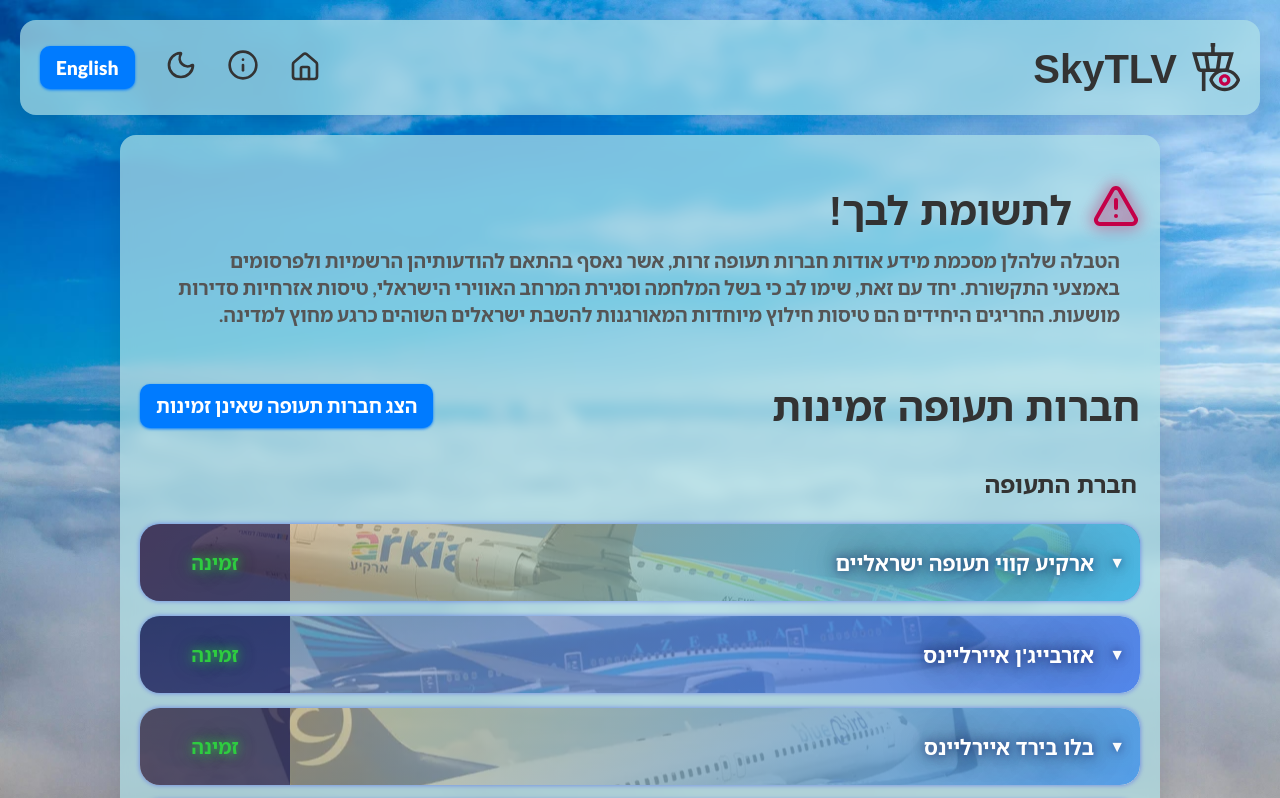
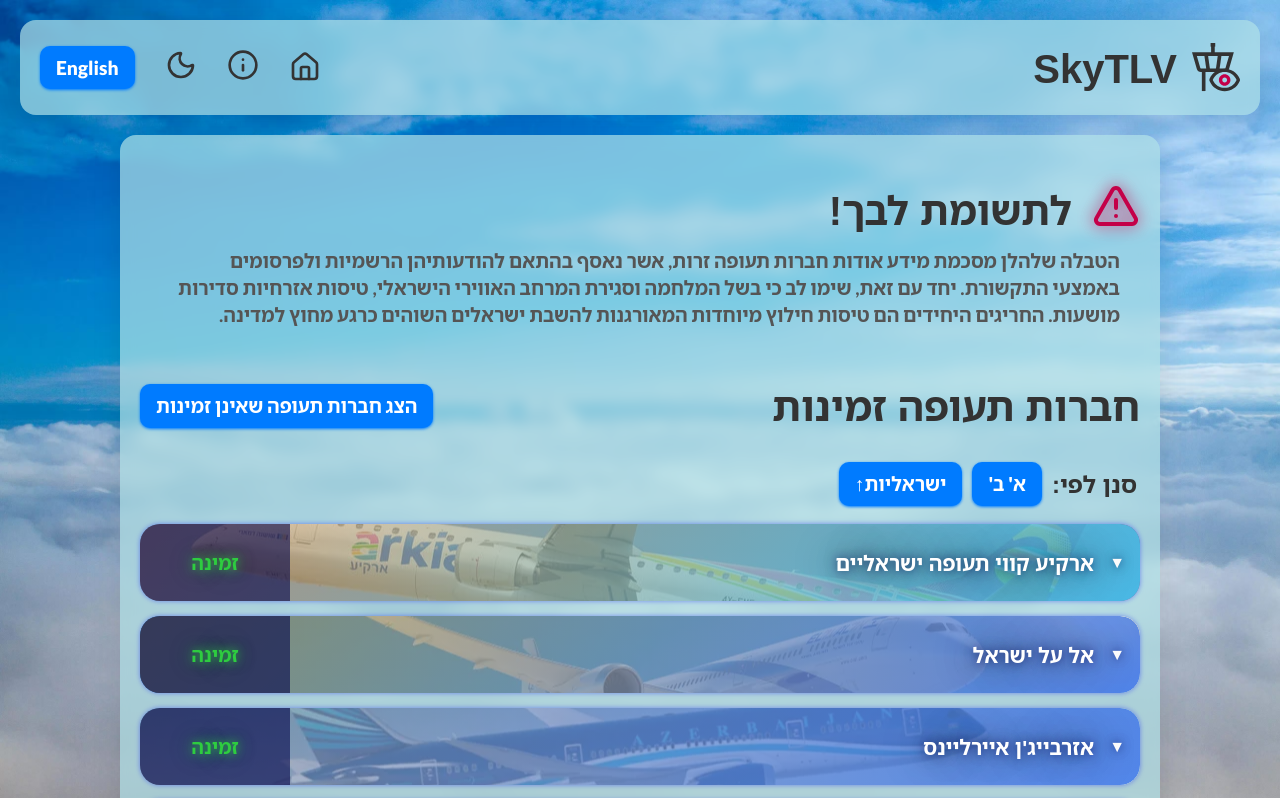
Before and after one commit to norderan/airlines-availability-in-israel, a React (Vite) app: page / in a window 1280 px wide. Shown: the top 798 px of the page. Built offline with nearby package versions, Linux system fonts and the light colour scheme.

Commit message:
Add sorting feature with useMemo

```diff
--- a/src/data/airlinesAvailabilityInIsrael.json
+++ b/src/data/airlinesAvailabilityInIsrael.json
@@ -109,7 +109,8 @@
     "imageName": "airhaifa.webp",
     "primaryColor": "hsl(160, 50%, 40%)",
     "secondaryColor": "hsl(200, 30%, 80%)",
-    "website": "https://www.airhaifa.co.il/"
+    "website": "https://www.airhaifa.co.il/",
+    "isIsraeli": true
   },
   {
     "name": {
@@ -173,7 +174,8 @@
     "imageName": "arkia.webp",
     "primaryColor": "hsl(196, 100%, 40%)",
     "secondaryColor": "hsl(30, 100%, 50%)",
-    "website": "https://www.arkia.com/"
+    "website": "https://www.arkia.com/",
+    "isIsraeli": true
   },
   {
     "name": {
@@ -333,7 +335,8 @@
     "imageName": "elal.webp",
     "primaryColor": "hsl(220, 40%, 30%)",
     "secondaryColor": "hsl(44, 100%, 50%)",
-    "website": "https://www.elal.com/"
+    "website": "https://www.elal.com/",
+    "isIsraeli": true
   },
   {
     "name": {
@@ -477,7 +480,8 @@
     "imageName": "israir.webp",
     "primaryColor": "hsl(28, 90%, 55%)",
     "secondaryColor": "hsl(210, 60%, 35%)",
-    "website": "https://www.israir.co.il/"
+    "website": "https://www.israir.co.il/",
+    "isIsraeli": true
   },
   {
     "name": {
--- a/src/features/AvailableAirlines/AvailableAirlines.jsx
+++ b/src/features/AvailableAirlines/AvailableAirlines.jsx
@@ -1,17 +1,22 @@
-import React from "react";
+import React, { useState, useMemo } from "react";
 import styles from "./AvailableAirlines.module.scss";
 import airlinesData from "../../data/airlinesAvailabilityInIsrael.json";
 import { useLanguage } from "../../context/LanguageContext";
 import AirlineCard from "../../components/AirlineCard/AirlineCard";
-import { useState } from "react";
 import MessageAlert from "../../components/MessageAlert/MessageAlert";
-
+import parseDateString from "../../utils/parseDateString";
 function AvailableAirlines() {
   const [showAvailableAirlines, setShowAvailableAirlines] = useState(true);
+  const [sortBy, setSortBy] = useState("israeli");
 
-  const availableAirlines = airlinesData.filter(
-    (airline) => Boolean(airline.isAvailable) === showAvailableAirlines
-  );
+  const filteredAndSortedAirlines = useMemo(() => {
+    // 1. First, filter the data
+    const filtered = airlinesData.filter(
+      (airline) => Boolean(airline.isAvailable) === showAvailableAirlines
+    );
+
+    return sortAirlines(sortBy, filtered);
+  }, [showAvailableAirlines, sortBy]);
 
   const toggleAvailableAirlines = () => {
     setShowAvailableAirlines(!showAvailableAirlines);
@@ -29,8 +34,12 @@
       noAirlines: "No airlines are currently available.",
       availableStatus: "Available",
       unavailableStatus: "Not Available",
-      returnDateLabel: "Estimated Return",
-      airlineName: "Airline",
+      returnDateLabel: "Return",
+
+      // Sorting
+      sort: "Sort by: ",
+      sortByName: "Alphabetical",
+      israeli: "Israeli",
     },
     hebrew: {
       availableAirlines: "חברות תעופה זמינות",
@@ -40,21 +49,39 @@
       noAirlines: "אין חברות תעופה זמינות כרגע.",
       availableStatus: "זמינה",
       unavailableStatus: "לא זמינה",
-      returnDateLabel: "חזרה משוערת",
-      airlineName: "חברת התעופה",
+      returnDateLabel: "חזרה",
+
+      //Sorting
+      sort: "סנן לפי: ",
+      sortByName: "א' ב'",
+      israeli: " ישראליות",
     },
   };
 
   const currentTranslations = text[language] || text.english; // Fallback to English
   // Accordion logic
   const [activeIndex, setActiveIndex] = useState(null);
+
   const handleItemClick = (index) => {
     setActiveIndex(index === activeIndex ? null : index);
+  };
+
+  // Handle sorting
+  const handleSortName = () => {
+    setSortBy((prev) =>
+      prev === "AlphabeticalAtoZ" ? "AlphabeticalZtoA" : "AlphabeticalAtoZ"
+    );
+  };
+  const handleSortReturnDate = () => {
+    setSortBy((prev) => (prev === "closerDate" ? "distantDate" : "closerDate"));
+  };
+
+  const handleSortByIsraeli = () => {
+    setSortBy("israeli");
   };
   return (
     <div className={language === "hebrew" ? styles.hebrewText : ""}>
       <MessageAlert />
-
       <div className={styles.accordionHeader}>
         <h1>
           {showAvailableAirlines === true
@@ -71,24 +98,41 @@
           {currentTranslations.buttonLabel}
         </button>
       </div>
+      <div className={styles.accordionSubHeader}>
+        <h3>{currentTranslations.sort}</h3>
 
-      <div className={styles.accordionSubHeader}>
-        <h3>{currentTranslations.airlineName}</h3>
-        <h3>
-          {showAvailableAirlines !== true &&
-            currentTranslations.returnDateLabel}
-        </h3>
+        {showAvailableAirlines !== true && (
+          <button onClick={handleSortReturnDate}>
+            {sortBy === "closerDate"
+              ? currentTranslations.returnDateLabel + "↓"
+              : sortBy === "distantDate"
+                ? currentTranslations.returnDateLabel + "↑"
+                : currentTranslations.returnDateLabel}
+          </button>
+        )}
+        <button onClick={handleSortName}>
+          {sortBy === "AlphabeticalAtoZ"
+            ? currentTranslations.sortByName + "↓"
+            : sortBy === "AlphabeticalZtoA"
+              ? currentTranslations.sortByName + "↑"
+              : currentTranslations.sortByName}
+        </button>
+        <button onClick={handleSortByIsraeli}>
+          {sortBy === "israeli"
+            ? currentTranslations.israeli + "↑"
+            : currentTranslations.israeli}
+        </button>
       </div>
-      {availableAirlines.length === 0 ? (
+      {filteredAndSortedAirlines.length === 0 ? (
         <p>{currentTranslations.noAirlines}</p>
       ) : (
         <div className={styles.accordionBody}>
-          {availableAirlines.map((airline, index) => (
+          {filteredAndSortedAirlines.map((airline) => (
             <AirlineCard
-              key={index}
+              key={airline}
               airline={airline}
-              isOpen={index === activeIndex}
-              onClick={() => handleItemClick(index)}
+              isOpen={airline === activeIndex}
+              onClick={() => handleItemClick(airline)}
             />
           ))}
         </div>
@@ -97,4 +141,77 @@
   );
 }
 
+/**
+ * Sorts an array of airline objects based on the specified criterion.
+ *
+ * @param {'AlphabeticalAtoZ' | 'AlphabeticalZtoA' | 'closerDate' | 'distantDate' | 'israeli'} sortBy - The sorting criterion.
+ * @param {Airline[]} airlines - The array of airline objects to sort.
+ * @returns {Airline[]} A new array of sorted airline objects.
+ */
+function sortAirlines(sortBy, airlines) {
+  // Create a shallow copy of the array to avoid mutating the original
+  const sortedAirlines = [...airlines];
+
+  sortedAirlines.sort((a, b) => {
+    switch (sortBy) {
+      case "AlphabeticalAtoZ":
+        // Sort by English name A-Z (case-insensitive)
+        const nameA_az = a.name.english.toLowerCase();
+        const nameB_az = b.name.english.toLowerCase();
+        if (nameA_az < nameB_az) return -1;
+        if (nameA_az > nameB_az) return 1;
+        return 0;
+
+      case "AlphabeticalZtoA":
+        // Sort by English name Z-A (case-insensitive)
+        const nameA_za = a.name.english.toLowerCase();
+        const nameB_za = b.name.english.toLowerCase();
+        if (nameA_za > nameB_za) return -1;
+        if (nameA_za < nameB_za) return 1;
+        return 0;
+
+      case "closerDate":
+        // Sort by returnDate, closer dates first. Null dates come last.
+        const dateA_closer = parseDateString(a.returnDate);
+        const dateB_closer = parseDateString(b.returnDate);
+
+        // Handle null dates: null dates are considered "further"
+        if (dateA_closer === null && dateB_closer === null) return 0;
+        if (dateA_closer === null) return 1; // a is null, b is not -> a comes after b
+        if (dateB_closer === null) return -1; // b is null, a is not -> a comes before b
+
+        return dateA_closer.getTime() - dateB_closer.getTime();
+
+      case "distantDate":
+        // Sort by returnDate, distant dates first. Null dates come first.
+        const dateA_distant = parseDateString(a.returnDate);
+        const dateB_distant = parseDateString(b.returnDate);
+
+        // Handle null dates: null dates are considered "closer" (for this sort order)
+        if (dateA_distant === null && dateB_distant === null) return 0;
+        if (dateA_distant === null) return -1; // a is null, b is not -> a comes before b
+        if (dateB_distant === null) return 1; // b is null, a is not -> a comes after b
+
+        return dateB_distant.getTime() - dateA_distant.getTime(); // Reversed for distant dates
+
+      case "israeli":
+        // Sort by isIsraeli: true first, then false/undefined
+        const isIsraeliA = a.isIsraeli === true;
+        const isIsraeliB = b.isIsraeli === true;
+
+        if (isIsraeliA && !isIsraeliB) return -1; // A is Israeli, B is not -> A comes first
+        if (!isIsraeliA && isIsraeliB) return 1; // B is Israeli, A is not -> B comes first
+        return 0; // Both are Israeli, both are not, or isIsraeli is undefined for both
+
+      default:
+        // If an unknown sortBy value is provided, return unsorted (original order)
+        console.warn(
+          `Unknown sortBy criterion: ${sortBy}. No sorting applied.`
+        );
+        return 0;
+    }
+  });
+
+  return sortedAirlines;
+}
 export default AvailableAirlines;
--- a/src/features/AvailableAirlines/AvailableAirlines.module.scss
+++ b/src/features/AvailableAirlines/AvailableAirlines.module.scss
@@ -20,7 +20,8 @@
   margin: 0;
   display: flex;
   flex-direction: row;
-  justify-content: space-between;
+  justify-content: baseline;
+  gap: 10px;
   align-items: center;
   color: var(--color-text-secondary);
 }
--- /dev/null
+++ b/src/utils/parseDateString.js
@@ -0,0 +1,26 @@
+export default function parseDateString(dateString) {
+  if (!dateString) {
+    return null;
+  }
+  const parts = dateString.split("/");
+  // Date constructor expects YYYY, MM (0-indexed), DD
+  const day = parseInt(parts[0], 10);
+  const month = parseInt(parts[1], 10) - 1; // Month is 0-indexed
+  const year = parseInt(parts[2], 10);
+
+  const date = new Date(year, month, day);
+
+  // Check if the parsed date is valid (e.g., handles "31/02/2025")
+  if (
+    isNaN(date.getTime()) ||
+    date.getDate() !== day ||
+    date.getMonth() !== month ||
+    date.getFullYear() !== year
+  ) {
+    console.warn(
+      `Invalid date string encountered: ${dateString}. Treating as null.`
+    );
+    return null;
+  }
+  return date;
+}
```
